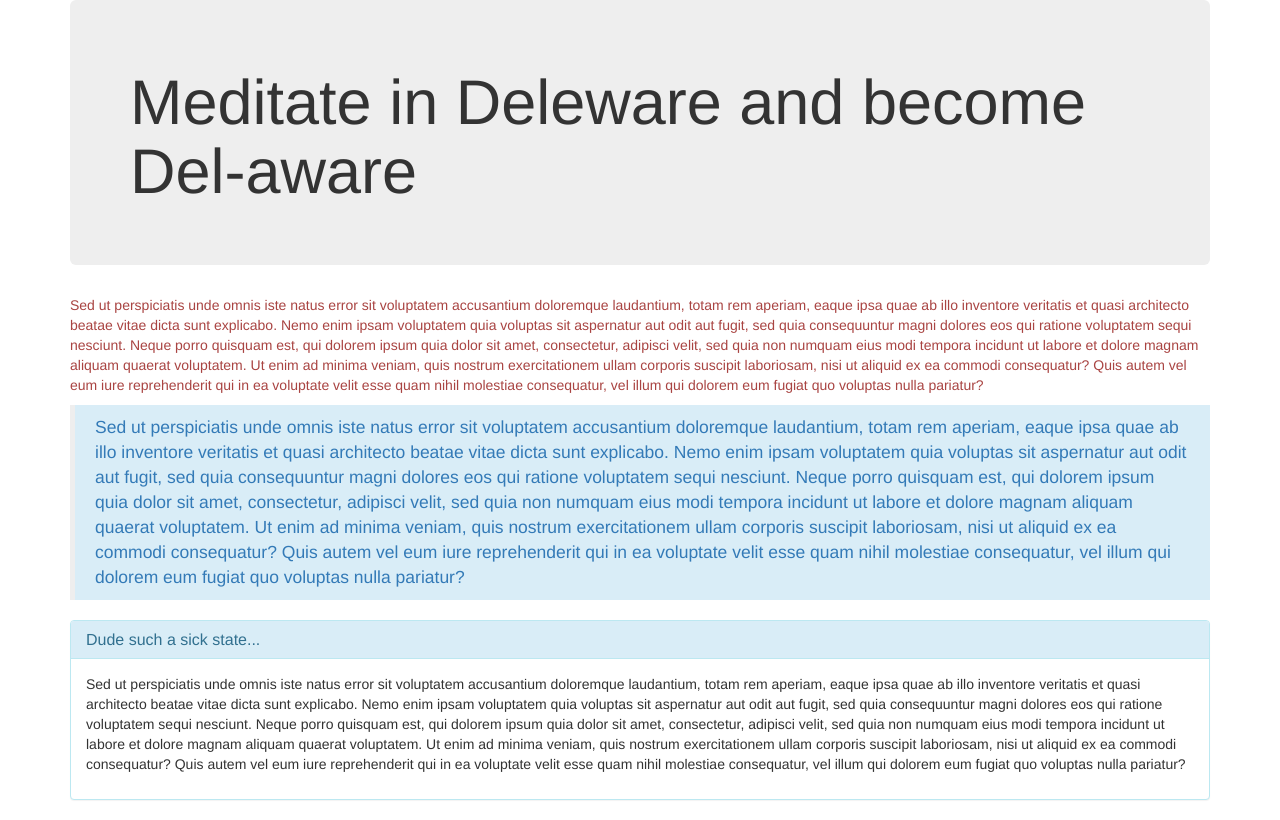
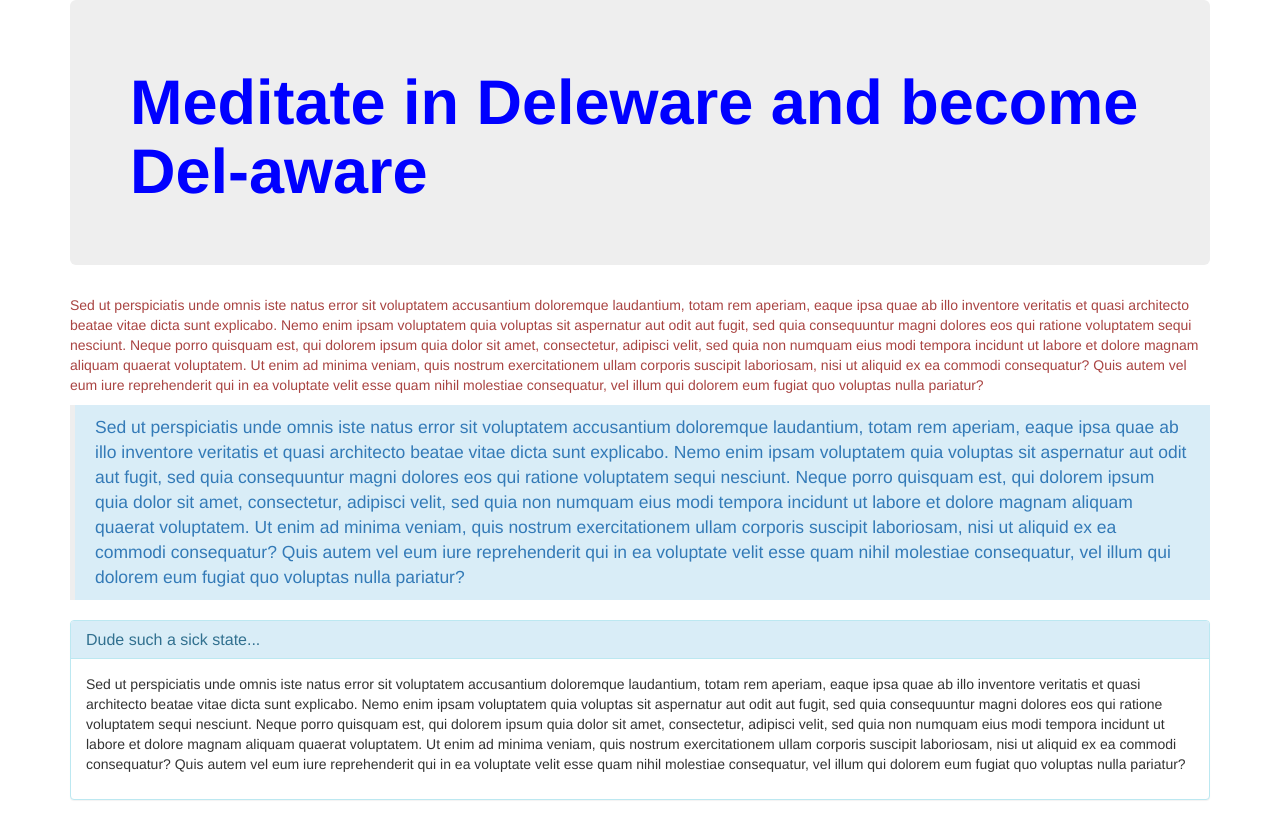
Before and after one commit to mavizzle/boots-and-cats, a plain HTML site: page vacation.html in a window 1280 px wide. Drawn offline with Linux system fonts and the light colour scheme.

Commit message:
Add styles.css file

```diff
--- /dev/null
+++ b/css/styles.css
@@ -0,0 +1,5 @@
+/* Heading 1 styles */
+h1.test {
+  font-weight: bold;
+  color: blue;
+}
--- a/vacation.html
+++ b/vacation.html
@@ -3,11 +3,12 @@
 <head>
   <title>My ideal vacation I guess</title>
   <link href="css/bootstrap.css" rel="stylesheet" type="text/css">
+  <link href="css/styles.css" rel="stylesheet" type="text/css">
 </head>
 <body>
   <div class="container">
     <div class="jumbotron">
-      <h1>Meditate in Deleware and become Del-aware</h1>
+      <h1 class="test">Meditate in Deleware and become Del-aware</h1>
     </div>
       <p class="text-danger">Sed ut perspiciatis unde omnis iste natus error sit voluptatem accusantium doloremque laudantium, totam rem aperiam, eaque ipsa quae ab illo inventore veritatis et quasi architecto beatae vitae dicta sunt explicabo. Nemo enim ipsam voluptatem quia voluptas sit aspernatur aut odit aut fugit, sed quia consequuntur magni dolores eos qui ratione voluptatem sequi nesciunt. Neque porro quisquam est, qui dolorem ipsum quia dolor sit amet, consectetur, adipisci velit, sed quia non numquam eius modi tempora incidunt ut labore et dolore magnam aliquam quaerat voluptatem. Ut enim ad minima veniam, quis nostrum exercitationem ullam corporis suscipit laboriosam, nisi ut aliquid ex ea commodi consequatur? Quis autem vel eum iure reprehenderit qui in ea voluptate velit esse quam nihil molestiae consequatur, vel illum qui dolorem eum fugiat quo voluptas nulla pariatur?</p>
     <blockquote class="bg-info">
```
